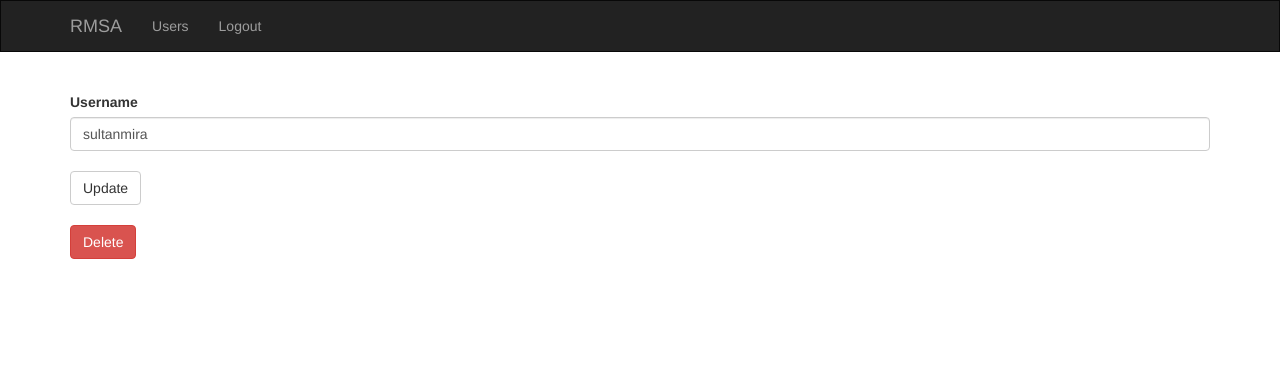
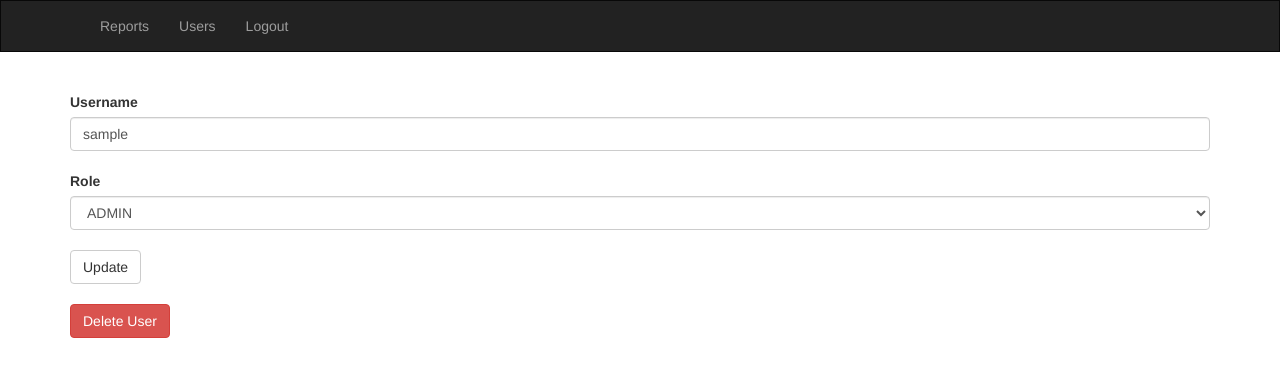
Before and after one commit to sfm2686/RMSA, a Flask app: page /user?id=1 in a window 1280 px wide. Shown: the top 377 px of the page. Run offline with Flask 2, Linux system fonts and the light colour scheme; the visitor is signed in with stand-in values (Sample User, id 1); tables that the repository leaves empty hold one stand-in row (values such as "Sample post"); parts of the project's set-up code (start-up, migrations or seed data) failed here and were passed over; some libraries are stand-ins or nearby versions.

Commit message:
Added enums for roles instead of hardcoding them. Added deleting a user and changing their permission levels by an admin. Separated the db seeding from the application and added db checks in the application start code.

```diff
--- /dev/null
+++ b/enums.py
@@ -0,0 +1,5 @@
+from enum import Enum
+
+class Roles_enum(Enum):
+    ADMIN = 1
+    USER  = 2
--- a/templates/layout.html
+++ b/templates/layout.html
@@ -26,11 +26,12 @@
             <span class="icon-bar"></span>
             <span class="icon-bar"></span>
           </button>
-          <a class="navbar-brand" href="{{ url_for('reports') }}">RMSA</a>
+          <!-- <a class="navbar-brand" href="">RMSA</a> -->
         </div>
         {% if session["loggedin"] %}
           <div class="collapse navbar-collapse" id="bs-example-navbar-collapse-1">
             <ul class="nav navbar-nav">
+              <li><a href="{{ url_for('reports') }}">Reports</a></li>
               {% if session['has_admin_access'] %}
                 <li><a href="{{ url_for('users') }}">Users</a></li>
               {% endif %}
--- a/templates/user.html
+++ b/templates/user.html
@@ -4,16 +4,46 @@
 
 {% block body %}
 
+  <script>
+    window.onload = function() {
+      document.getElementById('deleteLink').onclick = function() {
+        var answer = confirm("Are you sure you wish to delete this user?");
+        if (answer) {
+          window.location = "{{ url_for('delete_user', id=data.User.id) }}";
+          // console.log("fucking deleting the user");
+        } else {
+          return;
+        }
+      };
+    };
+  </script>
+
   <div class="container">
     <form action="" method="post">
-      <input type="hidden" class="form-control" name="id" value="{{ user['id'] }}">
+      <input type="hidden" class="form-control" name="id" value="{{ data.User.id }}">
       <label>Username</label>
-      <input type="text" class="form-control" placeholder="Username" name="username" value="{{ user['username'] }}">
+      <input type="text" class="form-control" placeholder="Username" name="username" value="{{ data.User.username }}">
+      <br>
+      <label>Role</label>
+      <select class="form-control" name="role">
+        <option value="{{ roles.ADMIN.value }}"
+          {% if roles.ADMIN.value == data.Role.id %}
+            {{ 'selected' }}
+          {% endif %}>
+           {{ roles.ADMIN.name }}
+        </option>
+        <option value="{{ roles.USER.value }}"
+          {% if roles.USER.value == data.Role.id %}
+            {{ 'selected' }}
+          {% endif %}>
+          {{ roles.USER.name }}
+        </option>
+      </select>
       <br>
       <button type="submit" class="btn btn-default">Update</button>
     </form>
     <br>
-    <button class="btn btn-danger">Delete</button>
+    <a id="deleteLink" class="btn btn-danger" role="button">Delete User</a>
   </div>
 
 {% endblock %}
--- a/templates/users.html
+++ b/templates/users.html
@@ -22,7 +22,7 @@
             <!-- <th>Action</th> -->
           </tr>
           {% for user in users %}
-            <tr class="clickable-row" data-href="{{ url_for('user', id=user['user_id']) }}">
+            <tr class="clickable-row" data-href="{{ url_for('show_user', id=user['user_id']) }}">
               <td><a href="#">{{ user['user_id'] }}</a></td>
               <td><a href="#">{{ user['username'] }}</a></td>
               <td><a href="#">{{ user['user_role'] }}</a></td>
--- a/views.py
+++ b/views.py
@@ -3,13 +3,12 @@
 from sqlalchemy.orm import sessionmaker
 from tables_def import *
 from functools import wraps
+from validators import *
+from enums import *
 import bcrypt
-from validators import *
 
 db_session = sessionmaker(bind=db_engine)
 db_sess = db_session()
-
-ROLES = {'ADMIN': 1, 'USER': 2}
 
 ################################ Decorators ####################################
 def require_admin_access(endpoint):
@@ -30,36 +29,44 @@
             return redirect(url_for('login'))
     return check_login
 
-################################# Endpoints ####################################
+################################# Helpers ####################################
+def load_user(user_id):
+    return (db_sess.query(User, Role, User_role)
+        .filter(User.id == user_id)
+        .filter(User.id == User_role.user_id)
+        .filter(Role.id == User_role.role_id)
+        .first())
+
+################################ Endpoints ####################################
+# TODO add csrf token
+@app.route('/', methods=['GET', 'POST'])
+def login():
+    if request.method == 'POST':
+        if not request.form['username'] or not request.form['password']:
+            flash("Please enter your username and password", "alert alert-danger")
+            return render_template("login.html")
+        post_username = request.form['username']
+        post_password = request.form['password']
+        user = db_sess.query(User).filter_by(username=post_username).first()
+        if user and bcrypt.checkpw(post_password.encode("utf-8"), user.password.encode("utf-8")):
+            session["loggedin"] = True
+            user_role = db_sess.query(User_role).filter_by(user_id=user.id).first()
+            session["has_admin_access"] = Roles_enum.ADMIN.value == user_role.role_id
+            return redirect(url_for('reports'))
+        else:
+            flash("Invalid username or password", "alert alert-danger")
+            return render_template("login.html")
+
+    return render_template("login.html")
 
 # @app.route('/', methods=['GET', 'POST'])
 # def login():
 #     if request.method == 'POST':
-#         if not request.form['username'] or not request.form['password']:
-#             flash("Please enter your username and password")
-#             return render_template("login.html")
-#         post_username = request.form['username']
-#         post_password = request.form['password']
-#         user = db_sess.query(User).filter_by(username=post_username).first()
-#         if user and bcrypt.checkpw(post_password.encode("utf-8"), user.password.encode("utf-8")):
-#             session["loggedin"] = True
-#             user_role = db_sess.query(User_role).filter_by(user_id=user.id).first()
-#             session["has_admin_access"] = ROLES['ADMIN'] == user_role.role_id
-#             return redirect(url_for('reports'))
-#         else:
-#             flash("Invalid username or password")
-#             return render_template("login.html", ROLES=ROLES)
+#         session["loggedin"] = True
+#         session["has_admin_access"] = True
+#         return redirect(url_for('users'))
 #
 #     return render_template("login.html")
-
-@app.route('/', methods=['GET', 'POST'])
-def login():
-    if request.method == 'POST':
-        session["loggedin"] = True
-        session["has_admin_access"] = True
-        return redirect(url_for('users'))
-
-    return render_template("login.html")
 
 @app.route('/logout')
 @require_login
@@ -77,14 +84,14 @@
 @require_login
 def users():
     # TODO: include groups once they are added to the DB
-    q_results = (db_sess.query(User, User_role, Role)
+    results = (db_sess.query(User, User_role, Role)
         .filter(User.id == User_role.user_id)
         .filter(Role.id == User_role.role_id)
         # .filter(User.id == User_groups.user_id)
         # .filter(Group.id == User_groups.group_id)
         .all())
     users = []
-    for col in q_results:
+    for col in results:
         user_dict = {}
         user_dict['user_id'] = col.User.id
         user_dict['username'] = col.User.username
@@ -92,34 +99,52 @@
         users.append(user_dict)
     return render_template("users.html", users=users)
 
-@app.route('/user', methods=['GET', 'POST'])
+@app.route('/user', methods=['GET'])
 @require_admin_access
 @require_login
-def user():
+def show_user():
     # TODO: include groups once they are added to the DB
-    if request.method == 'GET':
-        user_id = request.args.get('id')
-        user = db_sess.query(User).filter_by(id=user_id).first()
-        if not user:
-            flash("User not found", "alert alert-danger")
-            return redirect(url_for('users'))
-        user_info = {}
-        user_info["id"] = user.id
-        user_info["username"] = user.username
-    elif request.method == 'POST':
-        #save user
-        if request.form['id'] and request.form['username'] and is_username_valid(request.form['username']):
-            user_id = request.form['id']
-            user = db_sess.query(User).filter_by(id=user_id).first()
-            user.username = request.form['username']
-            flash("User updated successfully", "alert alert-success")
-            if not user:
-                flash("User not found", "alert alert-danger")
-                return redirect(url_for('users'))
-            user_info = {}
-            user_info["id"] = user.id
-            user_info["username"] = user.username
-    return render_template("user.html", user=user_info)
+    user_id = request.args.get('id')
+    result = load_user(user_id)
+    if not result:
+        flash("User not found", "alert alert-danger")
+        return redirect(url_for('users'))
+    return render_template("user.html", data=result, roles=Roles_enum)
+
+@app.route('/user', methods=['POST'])
+@require_admin_access
+@require_login
+def update_user():
+    if not request.form['id']:
+        flash("User not found", "alert alert-danger")
+        return redirect(url_for('users'))
+    if not request.form['username'] or not is_username_valid(request.form['username']):
+        flash("Invalid input", "alert alert-danger")
+        return redirect(url_for('show_user', id=request.form['id']))
+    user_id = request.form['id']
+    result = load_user(user_id)
+    if not result:
+        flash("User not found", "alert alert-danger")
+        return redirect(url_for('users'))
+    flash("User updated successfully", "alert alert-success")
+    result.User.username = request.form['username']
+    result.User_role.role_id = request.form['role']
+    db_sess.commit()
+    # return render_template("user.html", data=result, roles=Roles_enum)
+    return redirect(url_for('show_user', id=user_id))
+
+@app.route('/delete_user', methods=['GET'])
+@require_admin_access
+@require_login
+def delete_user():
+    print("gonna delete {}".format(request.args.get('id')))
+    result = load_user(request.args.get('id'))
+    if not result:
+        flash("User not found", "alert alert-danger")
+        return redirect(url_for('users'))
+    db_sess.delete(result.User)
+    db_sess.commit()
+    return redirect(url_for('users'))
 
 @app.errorhandler(404)
 def not_found(e):
```
Also changed, not shown: __init__.py (+8 -1 lines), create_and_seed_db.py (renamed from seed.py, +13 -2 lines), tables_def.py (+7 -17 lines).
